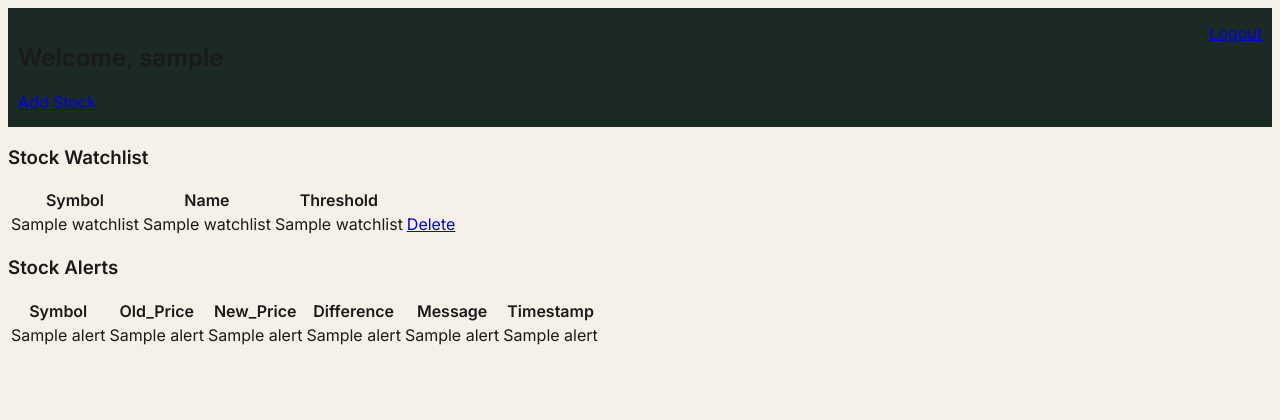
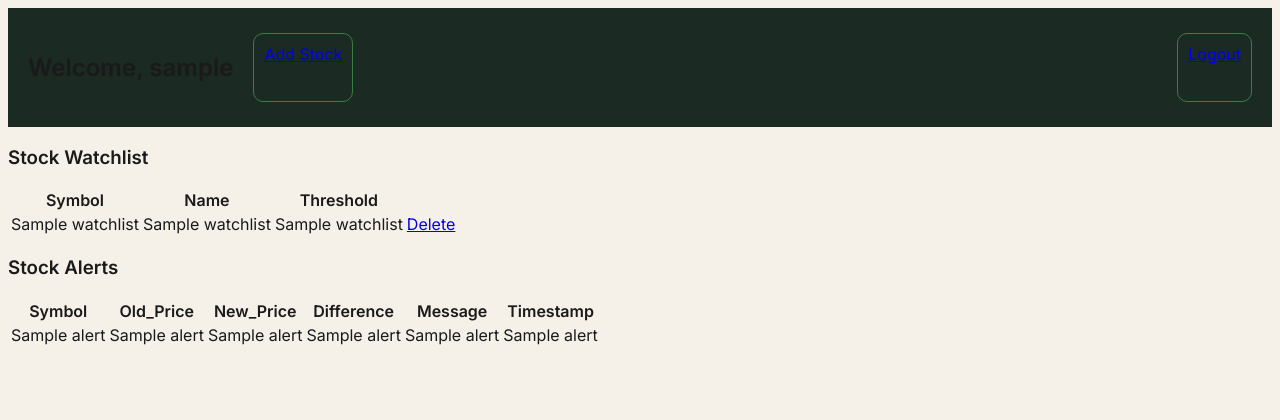
Before and after one commit to KeillenSnider/StockScrubber, a Flask app: page /dashboard in a window 1280 px wide. Shown: the top 420 px of the page. Run offline with Flask 3, Linux system fonts and the light colour scheme; the visitor is signed in with stand-in values (Sample User, id 1); a database or web service that is not in the repository returns one stand-in record (values such as "Sample title"); some libraries are stand-ins or nearby versions.

Commit message:
Created the nav bar with transitions

```diff
--- a/static/style.css
+++ b/static/style.css
@@ -59,6 +59,60 @@ body{
 
     padding: 15px 10px;
 
+}
 
 
+.navleft{
+
+    display: flex;
+
+    gap: 20px;
+
+    text-align: left;
+
+    padding: 10px;
+
 }
+
+
+.navright{
+
+    display: flex;
+
+    gap: 20px;
+
+    text-align: right;
+
+    padding: 10px;
+
+}
+
+
+.button{
+
+    background-color: transparent;
+
+    color: var(--accent);
+
+    padding: 10px;
+
+    border: 1px solid var(--accent);
+
+    border-radius: 10px;
+
+    text-decoration: none;
+
+    transition: 0.4s ease;
+
+}
+
+
+.button:hover{
+
+    background-color: var(--accent);
+
+    border-color: var(--accent-hover);
+
+    color: #1B2A22;
+
+}
```
